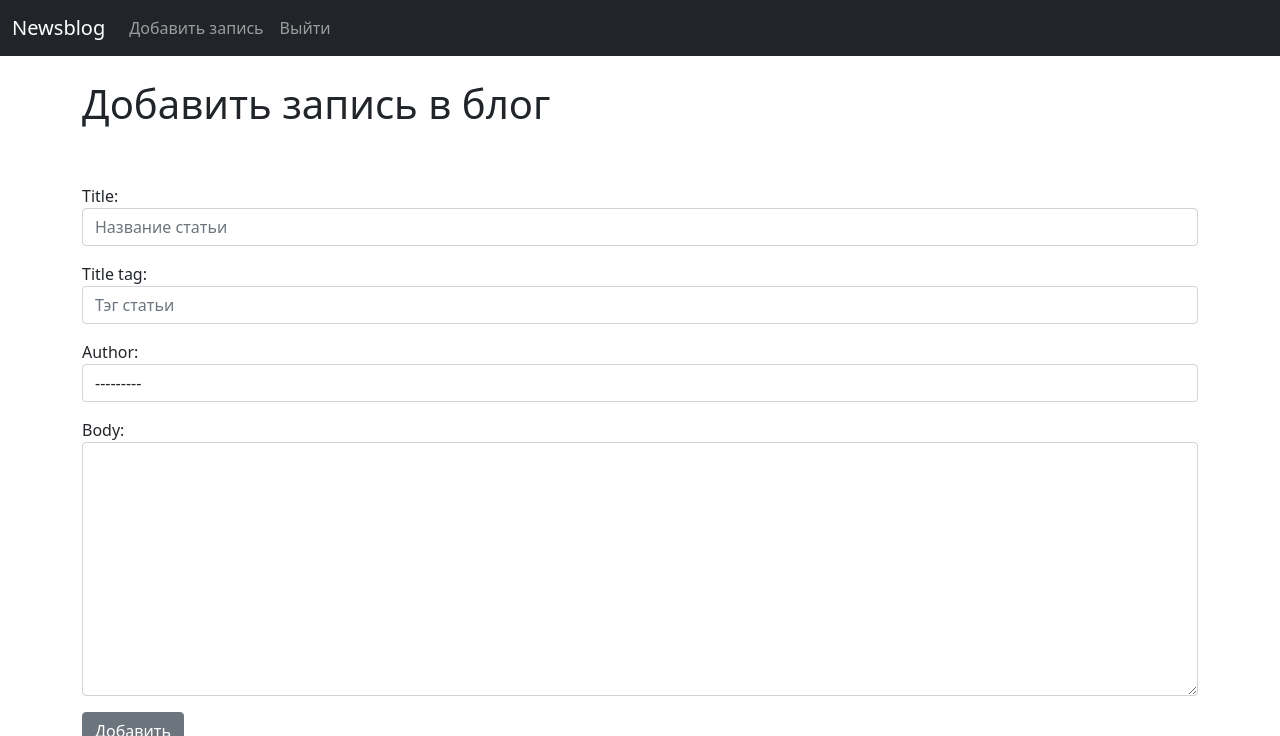
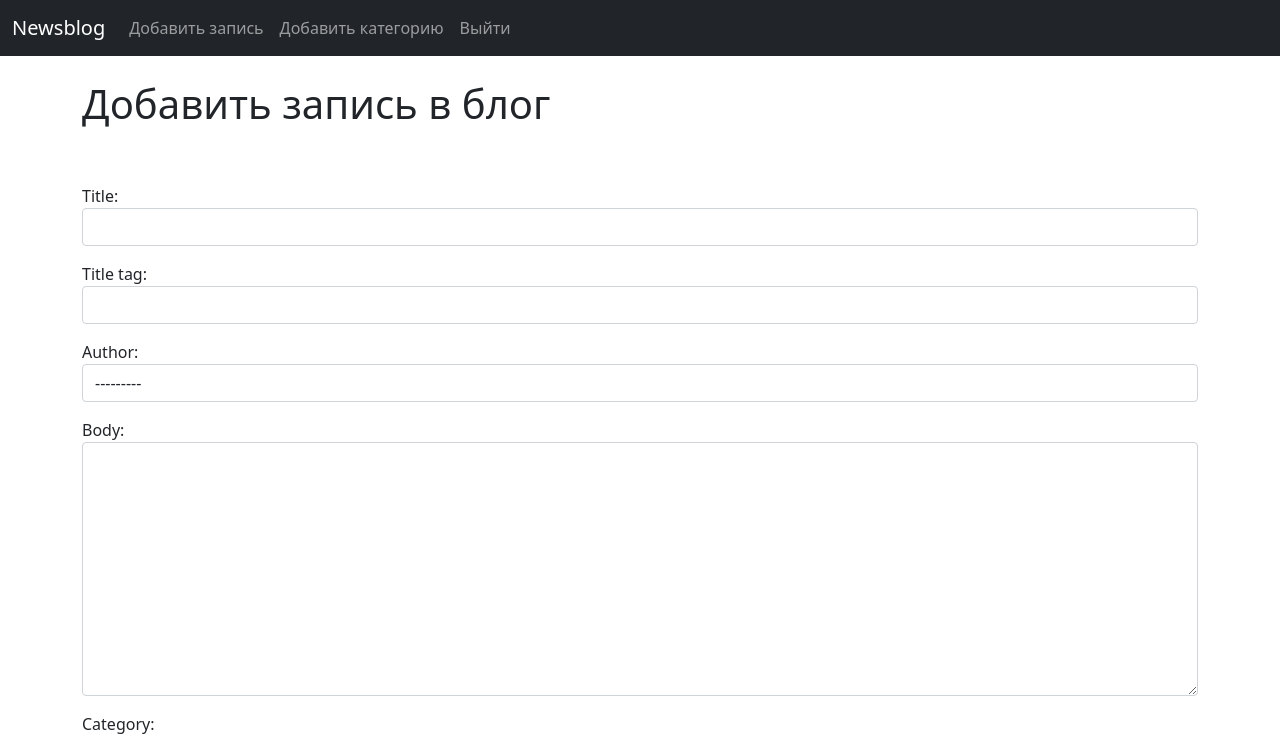
Before and after one commit to zxbuzzy/simplenewsblog, a Django app: page /add_post/ in a window 1280 px wide. Shown: the top 736 px of the page. Run offline with Django 3.2, Linux system fonts and the light colour scheme; the visitor is signed in with stand-in values (Sample User, id 1); data comes from the database, SQL or seed files in the repository.

Commit message:
Добавлены категории

```diff
--- a/simplenewsblog/theblog/admin.py
+++ b/simplenewsblog/theblog/admin.py
@@ -1,5 +1,6 @@
 from django.contrib import admin
-from .models import Post
+from .models import Post, Category
 # Register your models here.
 
 admin.site.register(Post)
+admin.site.register(Category)
--- a/simplenewsblog/theblog/forms.py
+++ b/simplenewsblog/theblog/forms.py
@@ -1,27 +1,36 @@
+from typing import ItemsView
 from django import forms
-from .models import Post
+from .models import Post, Category
+
+choices = Category.objects.all().values_list('name', 'name')
+
+choice_list = []
+
+for choice in choices:
+    choice_list.append(choice)
 
 class PostForm(forms.ModelForm):
     class Meta:
         model = Post
-        fields = ('title', 'title_tag', 'author', 'body')
+        fields = ('title', 'title_tag', 'author',  'body', 'category')
 
         widgets = {
-            #Добавление класса form-control
-			'title': forms.TextInput(attrs={'class': 'form-control', 'placeholder': 'Название статьи'}),
-   			'title_tag': forms.TextInput(attrs={'class': 'form-control', 'placeholder': 'Тэг статьи'}),
+			'title': forms.TextInput(attrs={'class': 'form-control'}),
+   			'title_tag': forms.TextInput(attrs={'class': 'form-control'}),
 			'author': forms.Select(attrs={'class': 'form-control'}),
+			'category': forms.Select(choices=choice_list,attrs={'class': 'form-control'}),
    			'body': forms.Textarea(attrs={'class': 'form-control'}),
 		}
 
 class EditForm(forms.ModelForm):
     class Meta:
         model = Post
-        fields = ('title', 'title_tag', 'body')
+        fields = ('title', 'title_tag', 'body', 'category')
 
         widgets = {
             #Добавление класса form-control
 			'title': forms.TextInput(attrs={'class': 'form-control', 'placeholder': 'Название статьи'}),
    			'title_tag': forms.TextInput(attrs={'class': 'form-control', 'placeholder': 'Тэг статьи'}),
+            'category': forms.Select(choices=choice_list,attrs={'class': 'form-control'}),
    			'body': forms.Textarea(attrs={'class': 'form-control'}),
 		}
--- a/simplenewsblog/theblog/models.py
+++ b/simplenewsblog/theblog/models.py
@@ -2,6 +2,15 @@ from django.db import models
 from django.contrib.auth.models import User
 from django.urls import reverse
 from datetime import datetime,date
+
+class Category(models.Model):
+    name = models.CharField(max_length=255)
+
+    def __str__(self):
+        return self.name
+
+    def get_absolute_url(self):
+        return reverse('home')
 
 class Post(models.Model):
     title = models.CharField(max_length=255)
@@ -9,10 +18,10 @@ class Post(models.Model):
     author = models.ForeignKey(User, on_delete=models.CASCADE)
     body = models.TextField()
     post_date = models.DateField(auto_now_add=True)
+    category = models.CharField(max_length=255, default='IT')
 
     def __str__(self):
         return self.title + ' | ' + str(self.author)
 
     def get_absolute_url(self):
-        # return reverse('article-detail', args=[str(self.id)])
         return reverse('home')
--- a/simplenewsblog/theblog/templates/article_details.html
+++ b/simplenewsblog/theblog/templates/article_details.html
@@ -3,8 +3,7 @@
 
 <h1>{{post.title}}</h1>
 <small
-  >Автор: {{post.author.first_name}} {{post.author.last_name}} {{ post.post_date
-  }}
+  >Автор: {{post.author.first_name}} {{post.author.last_name}} {{ post.post_date }}
 {% if user.is_authenticated %}
   <a href="{% url 'edit-post' post.pk %}">Изменить</a> |
   <a href="{% url 'delete-post' post.pk %}">Удалить</a></small>
--- a/simplenewsblog/theblog/templates/base.html
+++ b/simplenewsblog/theblog/templates/base.html
@@ -29,6 +29,9 @@
         {% if user.is_authenticated %}
         <li class="nav-item">
           <a class="nav-link" href="{% url 'add-post' %}">Добавить запись</a>
+        </li>
+        <li class="nav-item">
+          <a class="nav-link" href="{% url 'add-category' %}">Добавить категорию</a>
         </li>
         <li class="nav-item">
           <a class="nav-link" href="{% url 'logout' %}">Выйти</a>
--- a/simplenewsblog/theblog/templates/home.html
+++ b/simplenewsblog/theblog/templates/home.html
@@ -5,7 +5,7 @@
   {% for post in object_list %}
   <li>
     <a href="{% url 'article-detail' post.pk %}">{{post.title}}</a> -
-    {{post.author.first_name}} {{post.author.last_name}} {{ post.post_date }} -
+    #{{ post.category }} {{post.author.first_name}} {{post.author.last_name}} {{ post.post_date }} -
     {% if user.is_authenticated %}
     <a href="{% url 'edit-post' post.pk %}">Изменить</a> |
     <a href="{% url 'delete-post' post.pk %}">Удалить</a><br />
--- a/simplenewsblog/theblog/urls.py
+++ b/simplenewsblog/theblog/urls.py
@@ -1,11 +1,12 @@
 from django.urls import path
-from .views import HomeView, ArticleDetatilView, AddPostView, EditPostView, DeletePostView
+from .views import HomeView, ArticleDetatilView, AddPostView, EditPostView, DeletePostView, AddCategoryView
 
 urlpatterns = [
     # path('', views.home, name="home")
     path('', HomeView.as_view(), name='home'),
     path('article/<int:pk>', ArticleDetatilView.as_view(), name='article-detail'),
     path('add_post/', AddPostView.as_view(), name='add-post'),
+    path('add_category/', AddCategoryView.as_view(), name='add-category'),
     path('article/edit/<int:pk>', EditPostView.as_view(), name='edit-post'),
     path('article/delete/<int:pk>', DeletePostView.as_view(), name='delete-post'),
 ]
--- a/simplenewsblog/theblog/views.py
+++ b/simplenewsblog/theblog/views.py
@@ -1,6 +1,6 @@
 from django.shortcuts import render
 from django.views.generic import ListView, DetailView, CreateView, UpdateView, DeleteView
-from .models import Post
+from .models import Category, Post
 from .forms import PostForm, EditForm
 from django.urls import reverse_lazy
 
@@ -31,3 +31,10 @@ class DeletePostView(DeleteView):
     model = Post
     template_name='delete_post.html'
     success_url=reverse_lazy('home')
+
+
+class AddCategoryView(CreateView):
+    model = Category
+    # form_class = PostForm
+    template_name = 'add_category.html'
+    fields = '__all__'
```
Also changed, not shown: simplenewsblog/theblog/templates/add_category.html (added, +16 -0 lines), simplenewsblog/theblog/migrations/0004_category.py (added), simplenewsblog/theblog/migrations/0005_auto_20210723_0001.py (added).
